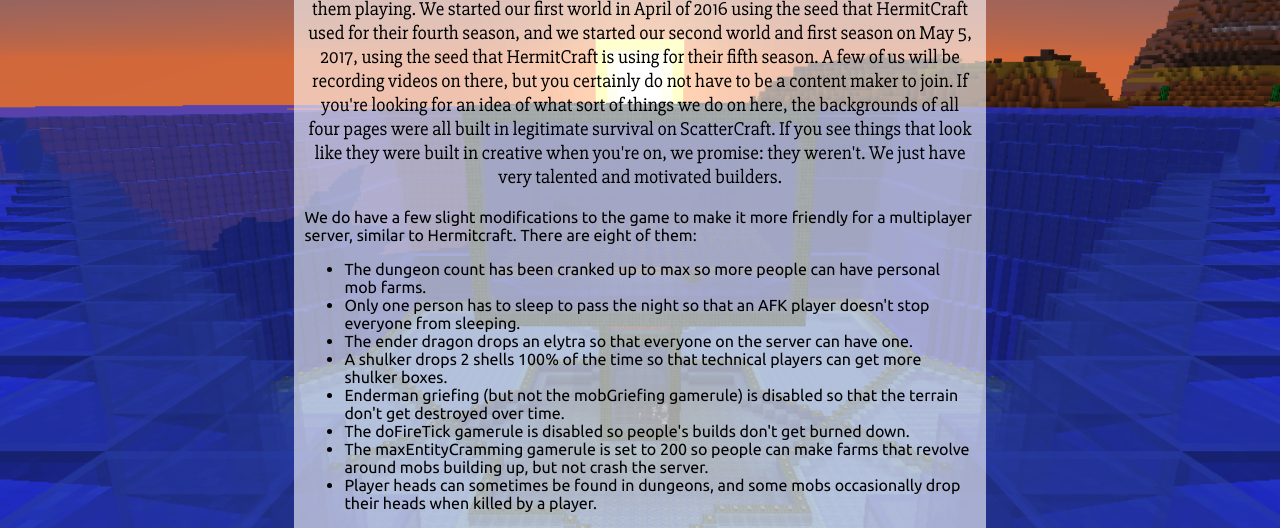
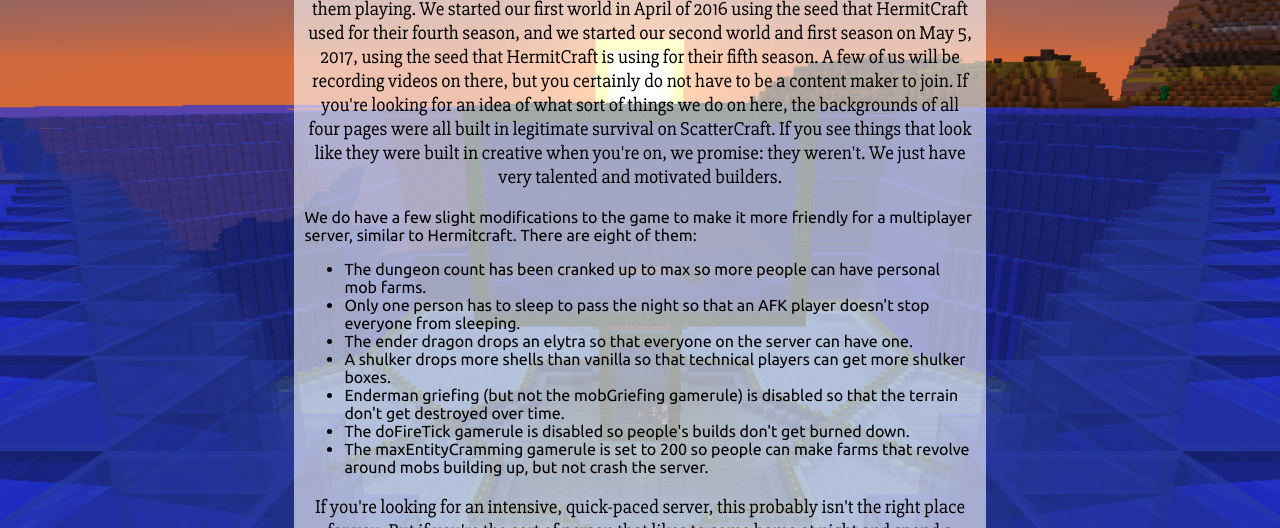
Before and after one commit to DrRedBuilds/DrRedBuilds.github.io, a plain HTML site: page index.html in a window 1280 px wide. Shown: the part 190-718 px from the top of the page. Drawn offline with Linux system fonts and the light colour scheme.

Commit message:
Updated Members List and Index
Added xSeph00 - Member - 29/5/17
Added corific - Member - 29/5/17
Added murrayboy123 - Member - 30/5/17
Added ItsMrATC - Member - 1/6/17
Added Sirbonk - Member - 2/6/17
Added nas2899 - Member - 3/6/17
Added TryHarddNinja - Member - 3/6/17
Added 523bob - Member - 3/6/17
Added ZomZee - Member - 3/6/17
Added EpicGingerCat - Member - 3/6/17
Added Irrelativity - Member - 3/6/17
Added TBNRGiga - Member - 4/6/17
Added kathrinethegreat - Member - 4/6/17

Removed modification saying that mobs and players drop heads
Changed Shulker Shell Modification Notification

```diff
--- a/index.html
+++ b/index.html
@@ -24,11 +24,10 @@
 <li>The dungeon count has been cranked up to max so more people can have personal mob farms.
 <li>Only one person has to sleep to pass the night so that an AFK player doesn't stop everyone from sleeping.
 <li>The ender dragon drops an elytra so that everyone on the server can have one.
-<li>A shulker drops 2 shells 100% of the time so that technical players can get more shulker boxes.
+<li>A shulker drops more shells than vanilla so that technical players can get more shulker boxes.
 <li>Enderman griefing (but not the mobGriefing gamerule) is disabled so that the terrain don't get destroyed over time.
 <li>The doFireTick gamerule is disabled so people's builds don't get burned down.
 <li>The maxEntityCramming gamerule is set to 200 so people can make farms that revolve around mobs building up, but not crash the server.
-<li>Player heads can sometimes be found in dungeons, and some mobs occasionally drop their heads when killed by a player.
 </ul>
 <p>If you're looking for an intensive, quick-paced server, this probably isn't the right place for you. But if you're the sort of person that likes to come home at night and spend a relaxing hour chipping away at a big project in your survival world, no matter who you are, we would love to have you. To apply to join, go <a href="https://goo.gl/forms/ckCAYJEbUzTkVYYo1" target="_blank">here</a> after reading the rules thorughly. Please also email us at <i>scattercraftstaff@gmail.com</i> and let us know you applied. You should expect an email in response within 48 hours.
 <br>
```
Also changed, not shown: members.html (+13 -0 lines).
